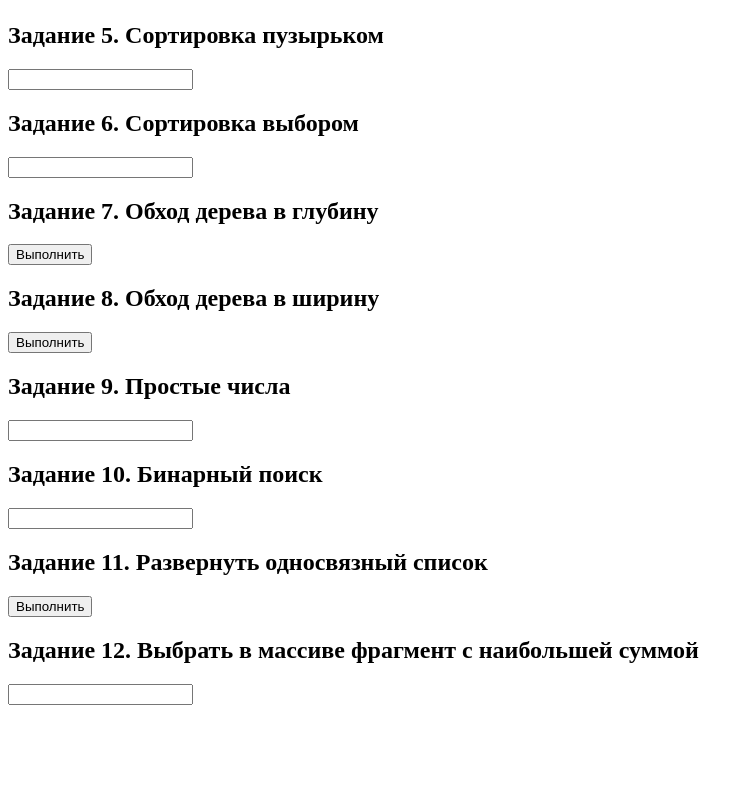
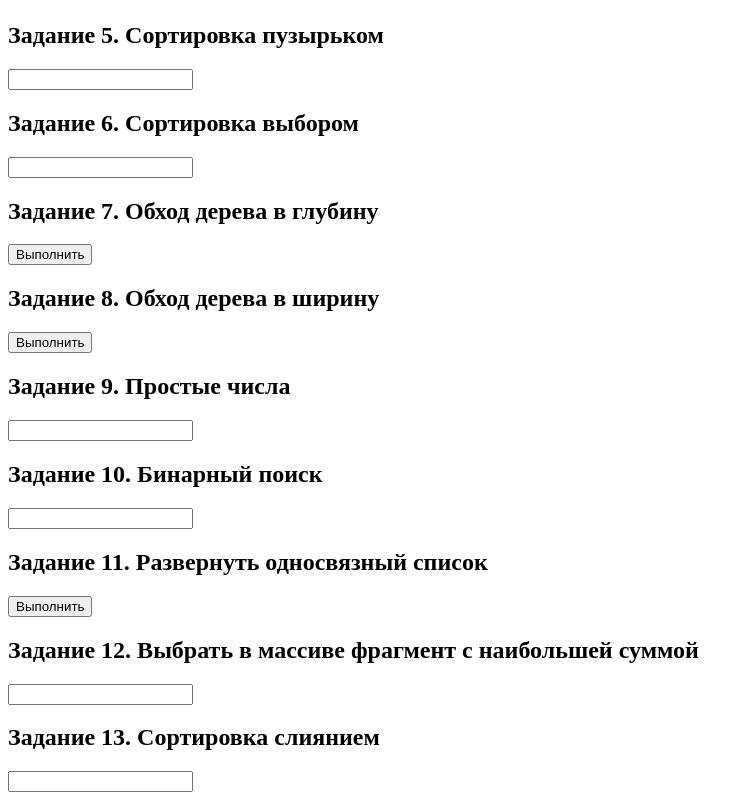
Before and after one commit to ivandashk/yandex-algorithms, a plain HTML site: page index.html in a window 1280 px wide. Shown: the part 518-1318 px from the top of the page, without its empty margins (0-754 px from the left). Before the commit the page ends 1231 px from the top, so only its background shows below. Drawn offline with Linux system fonts and the light colour scheme.

Commit message:
Задача 13. Сортировка слиянием

```diff
--- a/index.html
+++ b/index.html
@@ -27,6 +27,8 @@
         <button onclick="linkedList()">Выполнить</button>
         <h2>Задание 12. Выбрать в массиве фрагмент с наибольшей суммой</h2>
         <input type="text" onkeyup="maxSumFragment(this.value)">
+        <h2>Задание 13. Сортировка слиянием</h2>
+        <input type="text" onkeyup="mergeSort(this.value)">
     </div>
 </body>
 <script src="./spiral.js"></script>
@@ -43,4 +45,5 @@
 <script src="./binarySearch.js"></script>
 <script src="./linkedList.js"></script>
 <script src="./maxSumFragment.js"></script>
+<script src="./mergeSort.js"></script>
 </html>
--- /dev/null
+++ b/mergeSort.js
@@ -0,0 +1,48 @@
+const mergeSort = (str) => {
+    if (str === '') return;
+
+    let initialArray = str.split(',');
+    if (initialArray.includes("")) return;
+    initialArray = initialArray.map((num) => { return parseInt(num, 10) });
+
+    const sort = (array) => {
+        if (array.length === 0) {
+            return [];
+        }
+        if (array.length === 1) {
+            return [array[0]];
+        }
+
+        const pivotIndex = Math.floor(array.length / 2);
+        const leftPart = sort(array.slice(0, pivotIndex));
+        const rightPart = sort(array.slice(pivotIndex));
+
+        return merge(leftPart, rightPart);
+    }
+
+    const merge = (leftPart, rightPart) => {
+        let leftIterator = 0;
+        let rightIterator = 0;
+
+        const sorted = [];
+        while (sorted.length < leftPart.length + rightPart.length) {
+            if (leftIterator === leftPart.length) {
+                sorted.push(rightPart[rightIterator++]);
+                continue;
+            }
+            if (rightIterator === rightPart.length) {
+                sorted.push(leftPart[leftIterator++]);
+                continue;
+            }
+
+            if (leftPart[leftIterator] <= rightPart[rightIterator]){
+                sorted.push(leftPart[leftIterator++]);
+            } else {
+                sorted.push(rightPart[rightIterator++]);
+            }
+        }
+        return sorted;
+    }
+
+    console.log(sort(initialArray));
+}
```
